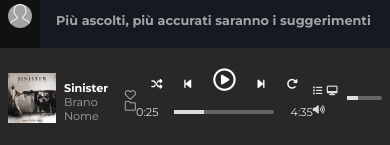
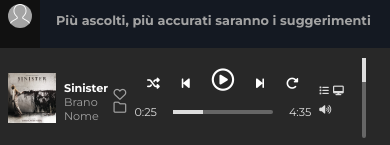
Before and after one commit to Gianmarco-Leone/html-css-spotifyweb, a plain HTML site: page index.html in a window 390 px wide. Shown: the part 696-841 px from the top of the page. Drawn offline with Linux system fonts and the light colour scheme.

Commit message:
add bonus 4

```diff
--- a/css/mediaquery.css
+++ b/css/mediaquery.css
@@ -81,7 +81,7 @@
     }
 
     footer i {
-        font-size: .7rem;
+        font-size: .8rem;
     }
 
     footer>.main-footer .progress-bar {
@@ -186,6 +186,7 @@
 /*********
 BONUS
 *********/
+/* BONUS 1 */
 @media screen and (max-width:768px) {
     .main-content #recently-played .row {
         flex-wrap: nowrap;
@@ -194,8 +195,47 @@ BONUS
     }
 }
 
+/* BONUS 2 */
 @media screen and (max-height:480px) {
     .content .header-content {
         display: none;
     }
 }
+
+/* BONUS 4 */
+@media screen and (max-width:600px) {
+
+    footer > .main-footer {
+        padding: 0 .5rem;
+    }
+
+    footer > .footer-right .progress-bar {
+        height: 80px;
+        width: 4px;
+        border-radius: 2px;
+        background-color: #666;
+        margin: 0 1rem;
+
+        position: relative;
+    }
+
+    footer .footer-right .progress::after {
+        content: '';
+        display: none;
+        height: 10px;
+        width: 10px;
+        border-radius: 50%;
+        background-color: #ddd;
+
+        position: absolute;
+        top: 30%;
+        right: -3px;
+    }
+
+    footer .footer-right .progress {
+        height: 30%;
+        background-color: #ddd;
+        width: 100%;
+        display: block;
+    }
+}
```
Also changed, not shown: css/style.css (+8 -0 lines).
